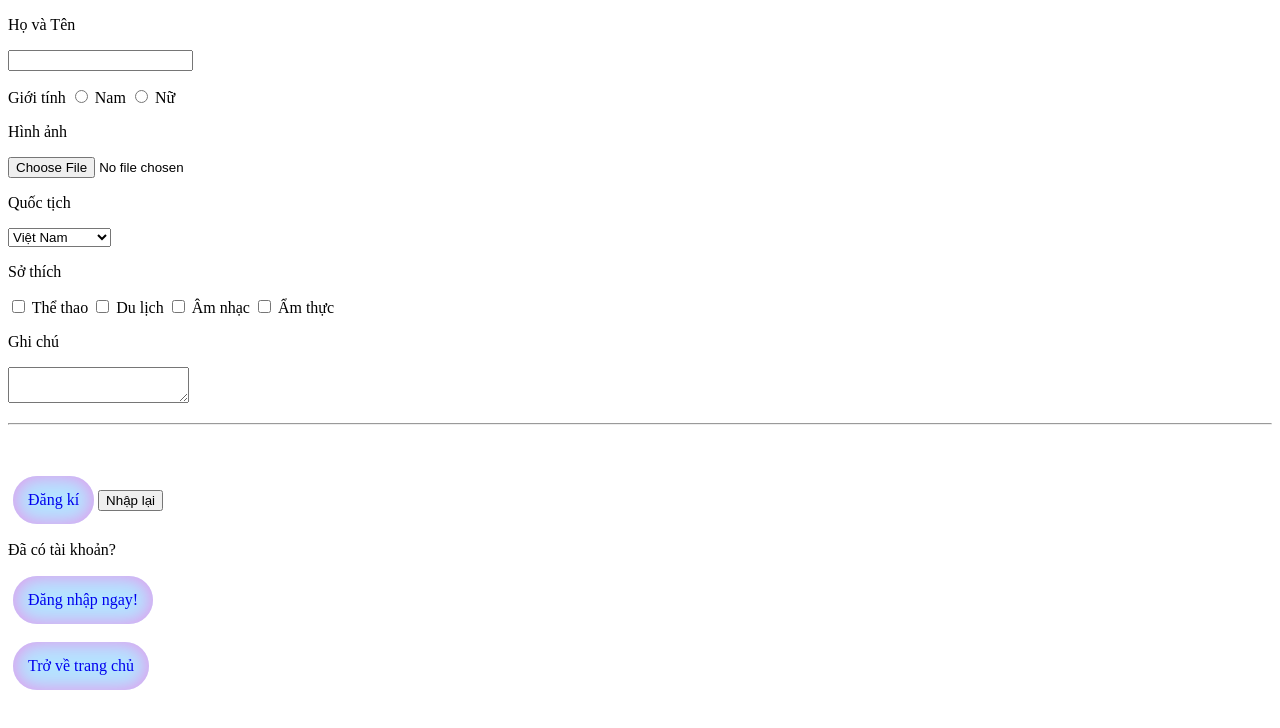
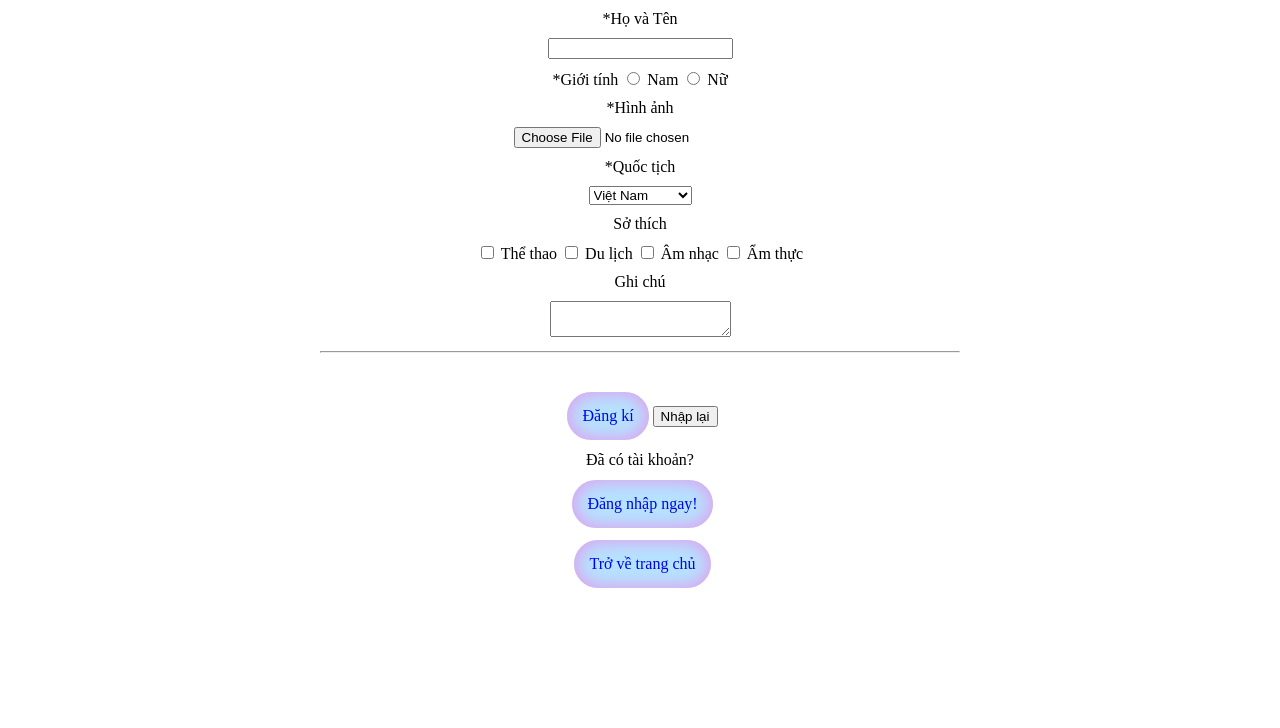
Before and after one commit to thangdino03/Demotroli, a plain HTML site: page webphu/FormDK.html in a window 1280 px wide. Drawn offline with Linux system fonts and the light colour scheme.

Commit message:
Add files via upload

```diff
--- a/webphu/FormDK.html
+++ b/webphu/FormDK.html
@@ -25,20 +25,33 @@
         a{
             text-decoration: none;
         }
+
+        body{
+            /* background-color: rgba(71, 43, 43, 0.447);
+            color: white; */
+            border: 1px;
+            width: 50%;
+            border-color: aqua;
+            margin-left: 25%;
+            text-align: center;
+        }
+        p{
+            margin: 10px;
+        }
     </style>
 </head>
 
 <body>
     <div id="form">
-        <p><label for="">Họ và Tên</label></p>
+        <p><label for="">*Họ và Tên</label></p>
         <p><input type="text" name="" id=""></p>
-        <p><label for="">Giới tính</label>
+        <p><label for="">*Giới tính</label>
             <input type="radio"> Nam
             <input type="radio"> Nữ
         </p>
-        <p><label for="">Hình ảnh</label></p>
+        <p><label for="">*Hình ảnh</label></p>
         <p><input type="file"></p>
-        <p><label for="">Quốc tịch</label></p>
+        <p><label for="">*Quốc tịch</label></p>
         <p> <select>
                 <option>Việt Nam</option>
                 <option>United States</option>
```
Also changed, not shown: webphu/congvan.html (+2 -0 lines), webphu/formDN.html (+4 -0 lines), webphu/gioithieu.html (+2 -0 lines), webphu/lienhe.html (+2 -0 lines), webphu/tintuc.html (+2 -0 lines).
